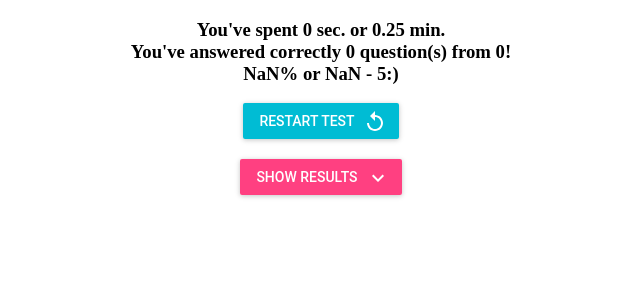
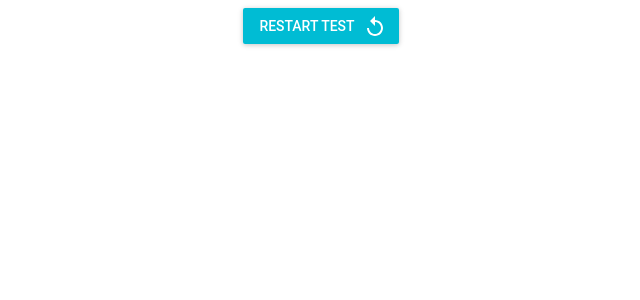
Before and after one commit to yuri3/react-js-tests, a React (Create React App) app: page /test/results in a window 1280 px wide. Shown: the top 300 px of the page, without its empty margins (319-959 px from the left). Built offline with nearby package versions, Linux system fonts and the light colour scheme; what react-tap-event-plugin would draw is missing.

Commit message:
update code

```diff
--- a/src/actions/questions.js
+++ b/src/actions/questions.js
@@ -17,10 +17,9 @@ export const fetchQuestions = () => dispatch => {
 //---UPDATE_TIME----------------------------------------------------------------->
 export const UPDATE_TIME = 'UPDATE_TIME';
 
-export const updateTime = (minutes, seconds) => ({
+export const updateTime = (timer) => ({
   type: UPDATE_TIME,
-  minutes,
-  seconds,
+  timer,
 });
 //---ADD_SPENT_TIME-------------------------------------------------------------->
 export const ADD_SPENT_TIME = 'ADD_SPENT_TIME';
--- a/src/components/Timer.js
+++ b/src/components/Timer.js
@@ -1,6 +1,7 @@
 import React, {Component} from 'react';
 import PropTypes from 'prop-types';
 import CircularProgress from 'material-ui/CircularProgress';
+import { getTime } from '../tools';
 
 const root = {
   textAlign: 'center',
@@ -24,19 +25,18 @@ const timeStyle = {
 class Timer extends Component {
   constructor(props) {
     super(props);
-    const {minutes, seconds} = this.props;
-    this.state = {completed: 100, maxTime: (minutes * 60 + seconds)};
+    const {time} = this.props;
+    this.state = {completed: 100, maxTime: time};
   }
   componentWillReceiveProps(nextProps) {
     const {completed, maxTime} = this.state;
-    const {minutes, seconds} = nextProps;
-    const progress = (completed - (completed - ((minutes * 60 + seconds) / maxTime * 100)));
+    const {time} = nextProps;
+    const progress = (completed - (completed - (time / maxTime * 100)));
     this.setState({completed: progress})
   }
   render() {
     const {completed} = this.state;
-    const {minutes, seconds} = this.props;
-    const time = minutes + ' : ' + (seconds < 10 ? '0' + seconds : seconds);
+    const {time} = this.props;
     return (
       <div style={root}>
         <div style={progressStyle}>
@@ -44,10 +44,10 @@ class Timer extends Component {
             mode="determinate"
             value={completed}
             size={150}
-            color={seconds < 10 ? 'red' : null}
+            color={time < 10 ? 'red' : null}
           />
             <div style={timeStyle}>
-              {time}
+              {getTime(time)}
             </div>
         </div>
       </div>
@@ -56,8 +56,7 @@ class Timer extends Component {
 }
 
 Timer.propTypes = {
-  minutes: PropTypes.number,
-  seconds: PropTypes.number,
+  time: PropTypes.number,
 };
 
 export default Timer;
--- a/src/containers/ResultsContainer.js
+++ b/src/containers/ResultsContainer.js
@@ -8,7 +8,7 @@ import ExpandMore from 'material-ui/svg-icons/navigation/expand-more';
 import ExpandLess from 'material-ui/svg-icons/navigation/expand-less';
 import { bindActionCreators } from 'redux';
 import * as actions from '../actions/questions';
-import { spendTime } from '../tools';
+import { getTime } from '../tools';
 import Question from '../components/Question';
 
 const style = {
@@ -54,11 +54,11 @@ class Results extends Component {
       onTouchTap={this.toggleResults}/>;
     return (
       <div style={style}>
-        <h3>
-          You've spent {spentTime} sec. or {spendTime(testState, spentTime)} min.<br/>
+        {userAnswers.length > 0 && <h3>
+          You've spent {spentTime} sec. or {getTime(spentTime)} min.<br/>
           You've answered correctly {numOfCorrAns} question(s) from {userAnswers.length}!<br/>
           {percentages.toFixed(2)}% or {scaleFive.toFixed(2)} - 5:)
-        </h3>
+        </h3>}
         <RaisedButton
           label="Restart Test"
           labelPosition="before"
@@ -66,7 +66,7 @@ class Results extends Component {
           icon={<RePlay />}
           onTouchTap={this.reStartTest}
         /><br/>
-        {resultsButton}
+        {userAnswers.length > 0 && resultsButton}
         {showResults && userAnswers.length > 0 && userAnswers.map(question => (
           <Question
             key={question.id}
@@ -83,10 +83,7 @@ class Results extends Component {
 Results.propTypes = {
   testState: PropTypes.shape({
     numOfQuestions: PropTypes.number.isRequired,
-    timer: PropTypes.shape({
-      minutes: PropTypes.number.isRequired,
-      seconds: PropTypes.number.isRequired,
-    }).isRequired,
+    timer: PropTypes.number.isRequired,
     userAnswers: PropTypes.array.isRequired,
     spentTime: PropTypes.number.isRequired,
   }).isRequired,
--- a/src/containers/TestContainer.js
+++ b/src/containers/TestContainer.js
@@ -6,7 +6,7 @@ import RaisedButton from 'material-ui/RaisedButton';
 import TimerIcon from 'material-ui/svg-icons/image/timer';
 import { bindActionCreators } from 'redux';
 import * as actions from '../actions/questions';
-import { spendTime } from '../tools';
+import { getTime } from '../tools';
 import Timer from '../components/Timer';
 import Question from '../components/Question';
 
@@ -17,10 +17,9 @@ const style = {
 class Test extends Component {
   constructor(props) {
     super(props);
-    const {timer: {minutes, seconds}} = this.props.testState;
+    const {timer} = this.props.testState;
     this.state = {
-      min: minutes,
-      sec: seconds,
+      initialTimer: timer,
       isTestStart: false,
       checkedValue: {id: null},
     };
@@ -46,37 +45,31 @@ class Test extends Component {
   }
   startTimer(nextProps) {
     const props = nextProps ? nextProps : this.props;
-    let {testState: {timer: {minutes, seconds}}, updateTime} = props;
+    let {testState: {timer}, updateTime} = props;
     this.timerId = setInterval(() => {
-      if(seconds === 0 && minutes >= 1) {
-        --minutes;
-        seconds = 60;
-      }
-      --seconds;
-      updateTime(minutes, seconds);
-      if(minutes === 0 && seconds === 0) {
+      --timer;
+      updateTime(timer);
+      if(timer === 0) {
         this.handleNext();
       }
     }, 1000);
   }
   handleNext() {
-    const {checkedValue} = this.state;
+    const {checkedValue, initialTimer} = this.state;
     const {
       questions: {questionsList: {lists}},
       addSpentTime,
-      testState: {numOfQuestions, index, timer: {minutes, seconds}},
+      testState: {timer, index, numOfQuestions},
       saveUserAnswer,
       resetTimer,
       nextQuestion,
       history
     } = this.props;
     clearInterval(this.timerId);
-    const {min, sec} = this.state;
-    const spentTime = min * 60 + sec - (minutes * 60 + seconds);
-    const answer = {...lists[index], userAnswer: checkedValue ? checkedValue : {checkedValue: {id: null}}};
+    const answer = {...lists[index], userAnswer: checkedValue};
+    addSpentTime((initialTimer - timer));
+    saveUserAnswer(answer);
     resetTimer();
-    addSpentTime(spentTime);
-    saveUserAnswer(answer);
 
     if(index + 1 < numOfQuestions) {
       nextQuestion(index + 1);
@@ -95,13 +88,13 @@ class Test extends Component {
     const {isTestStart, checkedValue} = this.state;
     const {questions, testState} = this.props;
     const {questionsList: {loading, lists}} = questions;
-    const {index, timer: {minutes, seconds}} = testState;
+    const {numOfQuestions, timer, index} = testState;
     return (
       <div style={style}>
         {!isTestStart &&
           <div>
             <h3 style={style}>
-              Total time of the test {spendTime(testState)} minutes.
+              Total time of the test {getTime(timer, numOfQuestions)} minutes.
             </h3>
             <RaisedButton
               disabled={loading}
@@ -114,10 +107,7 @@ class Test extends Component {
           </div>}
         {isTestStart && lists.length > 0 && (
           <div>
-            <Timer
-              minutes={minutes}
-              seconds={seconds}
-            />
+            <Timer time={timer}/>
             <Question
               readonly={false}
               checkedValue={!!checkedValue.id}
@@ -149,10 +139,7 @@ Test.propTypes = {
   }).isRequired,
   testState: PropTypes.shape({
     numOfQuestions: PropTypes.number.isRequired,
-    timer: PropTypes.shape({
-      minutes: PropTypes.number.isRequired,
-      seconds: PropTypes.number.isRequired,
-    }).isRequired,
+    timer: PropTypes.number.isRequired,
     index: PropTypes.number.isRequired,
     userAnswers: PropTypes.array.isRequired,
   }).isRequired,
--- a/src/reducers/questions.js
+++ b/src/reducers/questions.js
@@ -21,13 +21,14 @@ const QUESTIONS_INITIAL_STATE = {
 };
 
 export const questions = (state = QUESTIONS_INITIAL_STATE, action) => {
+  const {response, error} = action;
   switch(action.type) {
     case FETCH_QUESTIONS_REQUEST:
       return {...state, questionsList: {lists: [], error: null, loading: true}};
     case FETCH_QUESTIONS_SUCCESS:
-      return {...state, questionsList: {lists: action.response, error: null, loading: false}};
+      return {...state, questionsList: {lists: response, error: null, loading: false}};
     case FETCH_QUESTIONS_FAILURE:
-      return {...state, questionsList: {lists: [], error: action.error, loading: false}};
+      return {...state, questionsList: {lists: [], error, loading: false}};
     default:
       return state;
   }
@@ -35,24 +36,25 @@ export const questions = (state = QUESTIONS_INITIAL_STATE, action) => {
 
 const TEST_INITIAL_STATE = {
   numOfQuestions: 5,
-  timer: {minutes: 0, seconds: 5},
+  timer: 5,
   spentTime: 0,
   index: 0,
   userAnswers: [],
 };
 
 export const testState = (state = TEST_INITIAL_STATE, action) => {
+  const {timer, spentTime, checkedValue, index} = action;
   switch(action.type) {
     case UPDATE_TIME:
-      return {...state, timer: {minutes: action.minutes, seconds: action.seconds}};
+      return {...state, timer};
     case ADD_SPENT_TIME:
-      return {...state, spentTime: state.spentTime + action.spentTime};
+      return {...state, spentTime: state.spentTime + spentTime};
     case SAVE_USER_ANSWER:
-      return {...state, userAnswers: [...state.userAnswers, action.checkedValue]};
+      return {...state, userAnswers: [...state.userAnswers, checkedValue]};
     case NEXT_QUESTION:
-      return {...state, index: action.index};
+      return {...state, index};
     case RESET_TIMER:
-      return {...state, timer: {minutes: 0, seconds: 5}};
+      return {...state, timer: TEST_INITIAL_STATE.timer};
     case RESET_SPENT_TIME:
       return {...state, spentTime: 0};
     case RESET_QUESTIONS:
--- a/src/tools/index.js
+++ b/src/tools/index.js
@@ -1,8 +1,7 @@
-export const spendTime = ({numOfQuestions, timer: {minutes, seconds}}, time) => {
-  const timeInSeconds = time || (numOfQuestions * (minutes * 60 + seconds));
-  const spend = ((timeInSeconds / 60) + '').split('.');
+export const getTime = (timer, numOfQuestions) => {
+  const spend = numOfQuestions ? numOfQuestions * (timer / 60) + '' : (timer / 60) + '';
   const min = spend[0];
   const sec = spend[1] ?
-    (Number.parseFloat(('0.' + spend[1])) * 60).toFixed() : '0';
-  return min + '.' + ((sec < 10) ? 0 + sec : sec);
+    (Number.parseFloat(('0' + spend.slice(1))) * 60).toFixed() : '0';
+  return min + '.' + (sec < 10 ? 0 + sec : sec);
 };
```
